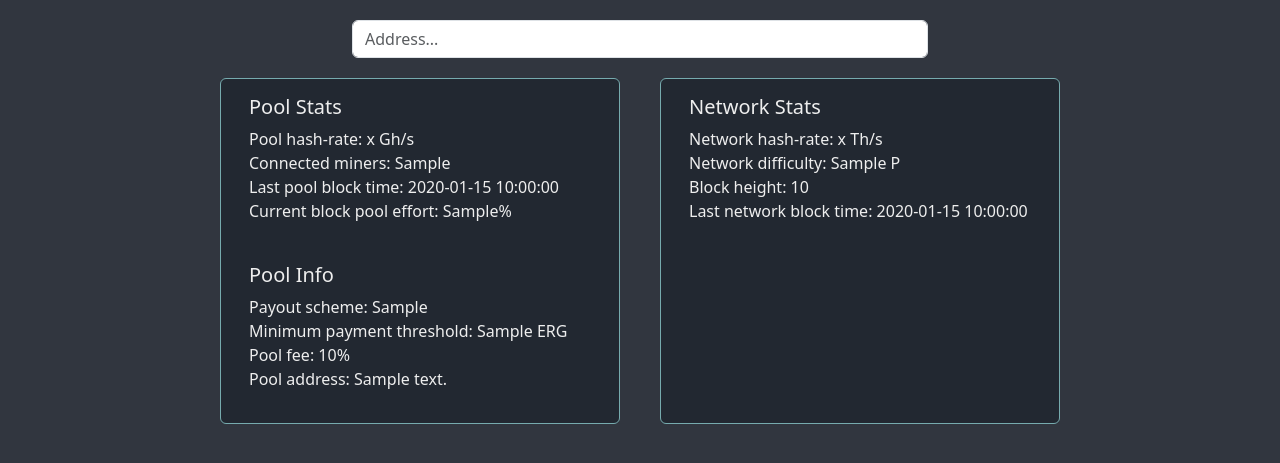
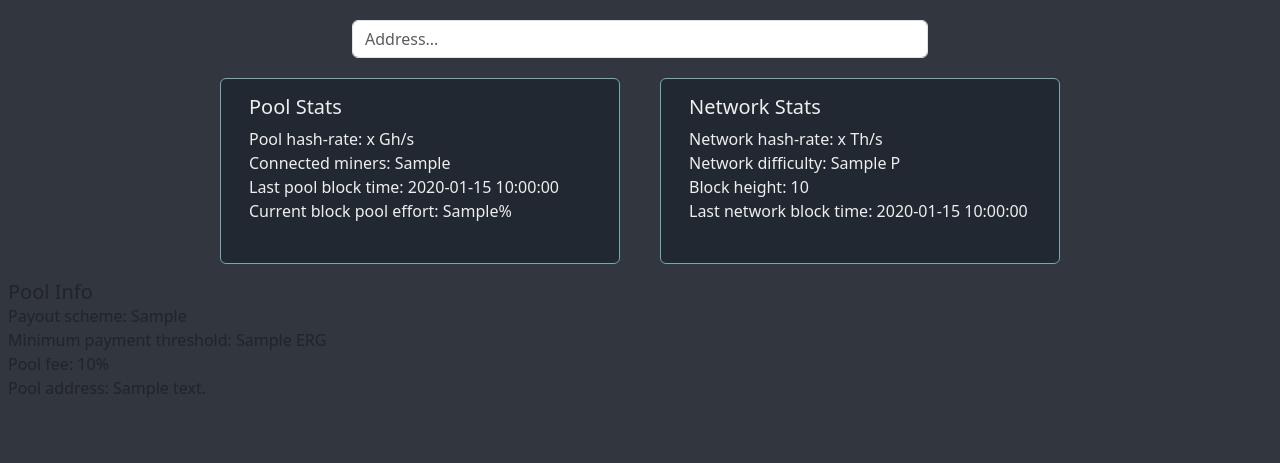
Before and after one commit to th3-cr34t0r/sigmanauts-pool-dashboard, a Flask app: template templates/app.html in a window 1280 px wide. Shown: the part 56-519 px from the top of the page. Run offline with Flask 3, Linux system fonts and the light colour scheme; the template is opened without the code that fills it: most values are stand-ins (such as "Sample title", 1, 10 or a date in 2020).

Commit message:
modified home ui

```diff
--- a/templates/main.html
+++ b/templates/main.html
@@ -16,13 +16,6 @@
                         Current block pool effort: {{ pool_effort }}% <br>
                         <br>
                     </p>
-                    <h5 class="card-title">Pool Info</h5>
-                    <p>
-                        Payout scheme: {{ payout_scheme }} <br>
-                        Minimum payment threshold: {{ payment_threshold }} ERG <br>
-                        Pool fee: {{ pool_fee }}% <br>
-                        Pool address: {{ pool_address }} <br>
-                    </p>
                 </div>
             </div>
             <div class="card mb-3">
@@ -37,5 +30,16 @@
                 </div>
             </div>
         </div>
+        <div class="row">
+            <div class="card-body">
+                    <h5 class="card-title">Pool Info</h5>
+                    <p>
+                        Payout scheme: {{ payout_scheme }} <br>
+                        Minimum payment threshold: {{ payment_threshold }} ERG <br>
+                        Pool fee: {{ pool_fee }}% <br>
+                        Pool address: {{ pool_address }} <br>
+                    </p>
+            </div>
+        </div>
     </div>
 </div>
```
